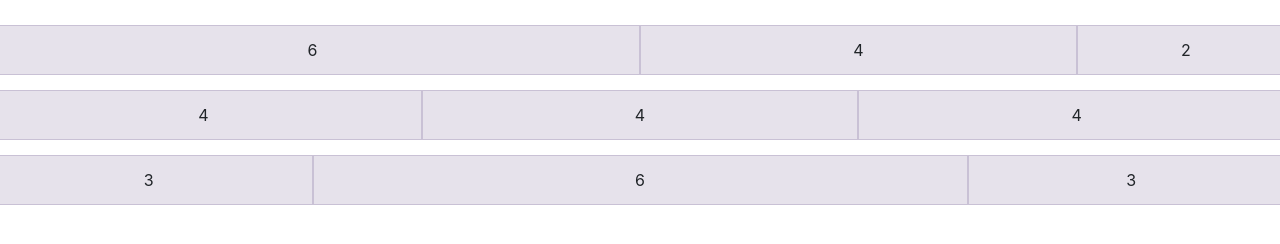
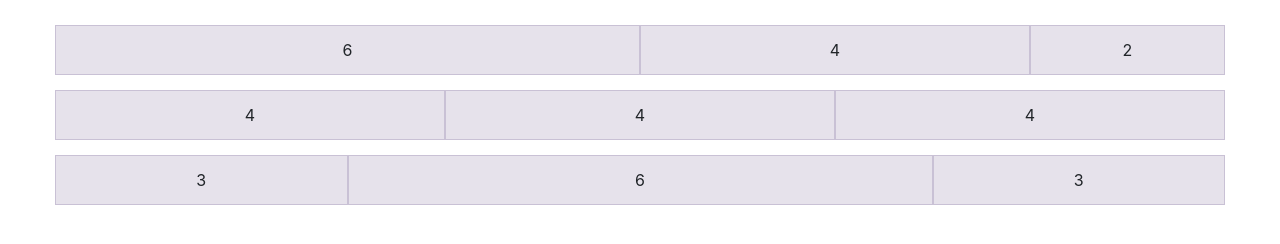
Before and after one commit to KVess/firstsite.com, a plain HTML site: page index.html in a window 1280 px wide. Drawn offline with Linux system fonts and the light colour scheme.

Commit message:
Ajout des marges

```diff
--- a/index.html
+++ b/index.html
@@ -29,7 +29,7 @@
 </head>
 <body>
 
-    <div class="container-fluid sep-row">
+    <div class="container sep-row">
         <div class="row">
             <div class="view col-sm-12 col-lg-6">  6 </div>
             <div class="view col-sm-12 col-lg-4">  4 </div>
```
